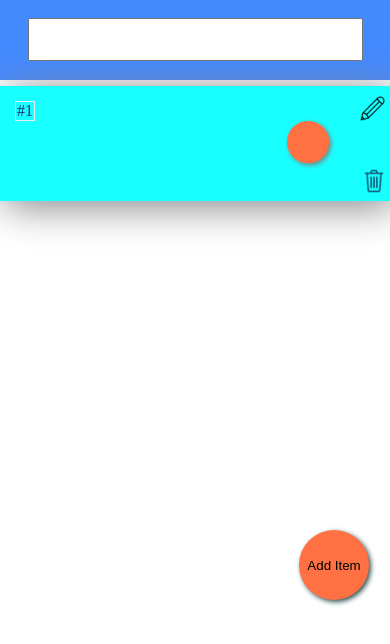
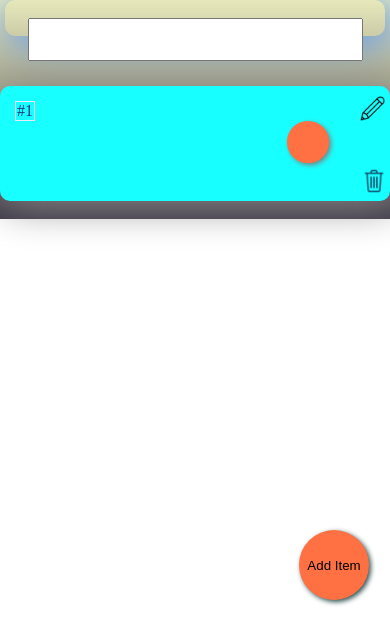
Before and after one commit to FACG2/TODO_GHME, a website: page index.html in a window 390 px wide. Drawn offline with Linux system fonts and the light colour scheme.

Commit message:
change the body background

```diff
--- a/style.css
+++ b/style.css
@@ -7,6 +7,9 @@
 
 body{
   margin: 0;
+	background-image: url('images/Frozen.jpg');
+	background-size: cover;
+	background-repeat: no-repeat;
 
 }
 
@@ -18,15 +21,16 @@ body{
 }
 .todo
 {
-  background: #448AFF;
+  background: transparent;
   height: 80px;
 
 }
 .main-todo
 {
 	text-align: center;
-  background: #448AFF;
-  box-shadow: 5px 5px 40px #448AFF;
+  background: transparent;
+  box-shadow: 5px 5px 40px gray;
+	border-radius: 10px;
 }
 
 .main-todo form{
@@ -44,12 +48,13 @@ body{
 }
 .desc
 {
-  background: #18FFFF;
+  background: ##CB7;
   height: 115px;
   margin-top: 10px;
   box-shadow: 5px 5px 40px gray;
   width: 85%;
   margin-left: 70px;
+	border-radius: 10px;
 }
 
 
@@ -141,14 +146,20 @@ body{
 
 
 @media (max-width:1105px) {
+	body{
+	  margin: 0;
+		background-image: url('images/Frozen.jpg');
+		background-size: cover;
+		background-repeat: no-repeat;
 
+	}
   .container{
     width: 100%;
   }
   .main-todo
   {
     margin: 0 auto;
-    background: #448AFF;
+    background: transparent;
     box-shadow: 5px 5px 40px #448AFF;
   }
 
@@ -186,13 +197,20 @@ body{
 
 
 @media (max-width:835px) {
+	body{
+	  margin: 0;
+		background-image: url('images/Frozen.jpg');
+		background-size: cover;
+		background-repeat: no-repeat;
+
+	}
   .container{
     width: 100%;
   }
   .main-todo
   {
     margin: 0 5px;
-    background: #448AFF;
+    background: transparent;
     box-shadow: 5px 5px 40px #448AFF;
   }
 
@@ -237,6 +255,13 @@ body{
 
 
 @media (max-width:535px){
+	body{
+	  margin: 0;
+		background-image: url('images/Frozen.jpg');
+		background-size: cover;
+		background-repeat: no-repeat;
+
+	}
   .desc
   {
     background: #18FFFF;
```
Also changed, not shown: images/Frozen.jpg (added).
